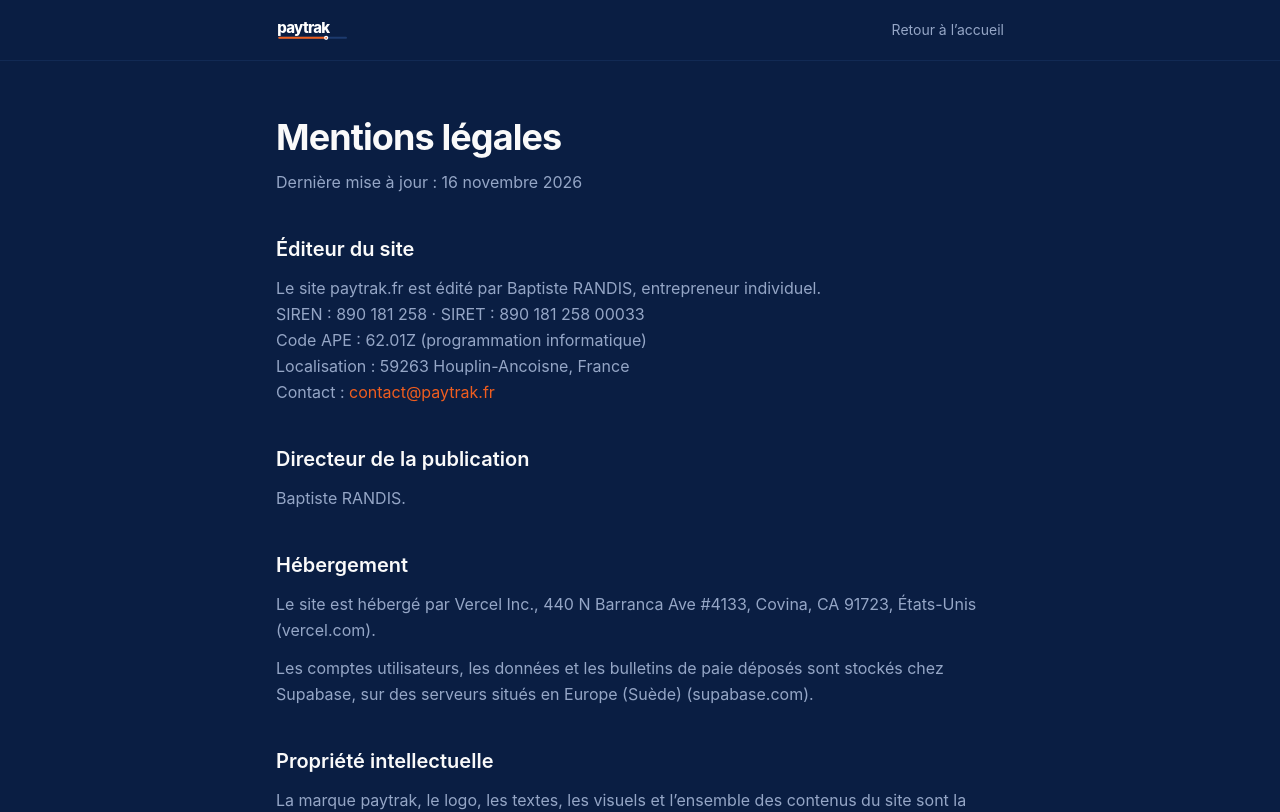
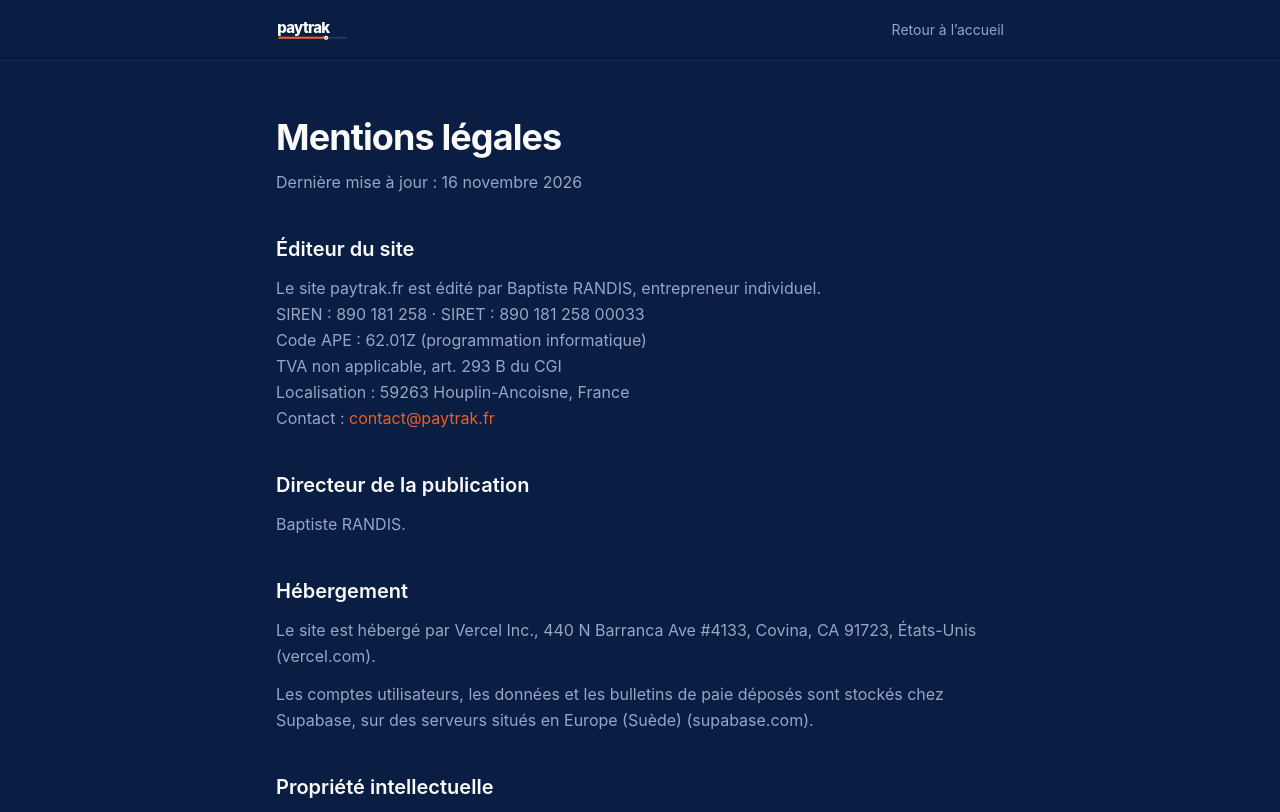
Before and after one commit to baptisterandis-coder/paytrack, a Next.js app: page /mentions-legales in a window 1280 px wide. Shown: the top 812 px of the page. Built offline with nearby package versions, Linux system fonts and the light colour scheme.

Commit message:
mentions legales : franchise TVA

```diff
--- a/app/mentions-legales/page.tsx
+++ b/app/mentions-legales/page.tsx
@@ -36,6 +36,8 @@ export default function MentionsLegales() {
           <br />
           Code APE : 62.01Z (programmation informatique)
           <br />
+          TVA non applicable, art. 293 B du CGI
+          <br />
           Localisation : 59263 Houplin-Ancoisne, France
           <br />
           Contact : <a className="text-primary hover:underline" href="mailto:contact@paytrak.fr">contact@paytrak.fr</a>
```
